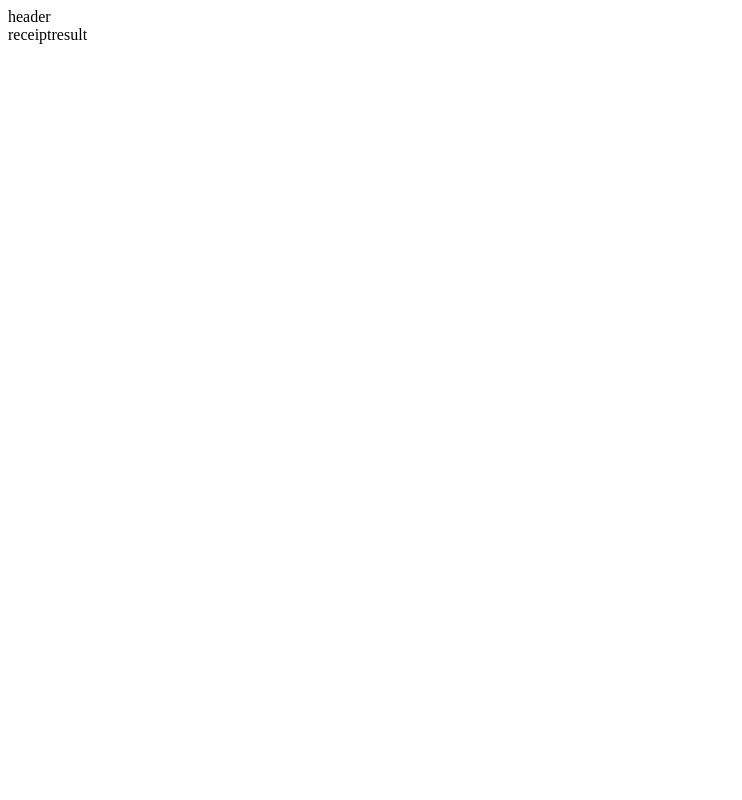
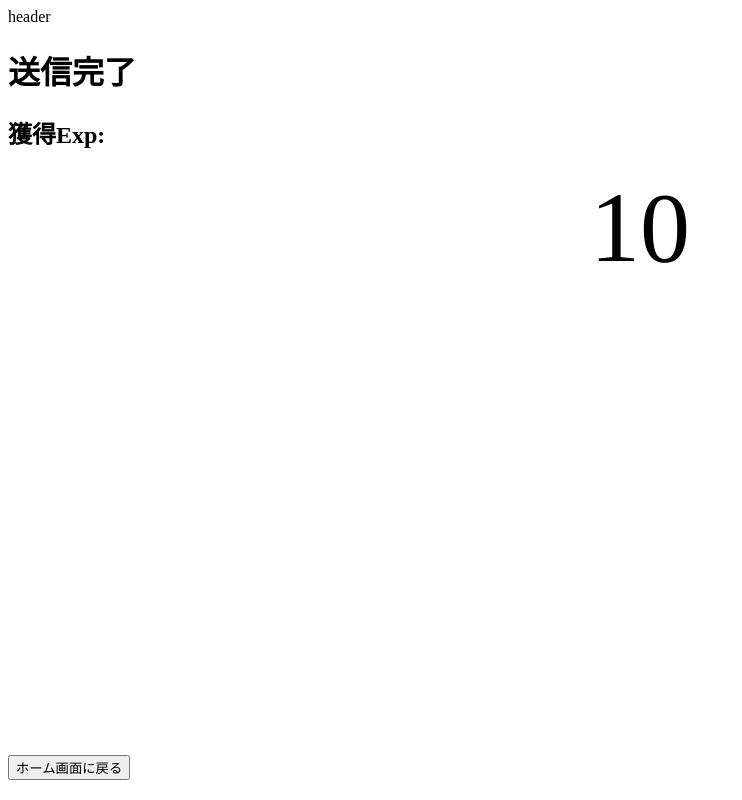
Before and after one commit to Tamashoo/Rakuten_summer_intern, a Vue app in the folder client/: page /receiptresult in a window 1280 px wide. Shown: the whole page, without its empty margins (0-742 px from the left). Built offline with nearby package versions, Linux system fonts and the light colour scheme.

Commit message:
#23 receiptresultのページを作成

```diff
--- a/client/src/pages/Receiptresult.vue
+++ b/client/src/pages/Receiptresult.vue
@@ -1,8 +1,26 @@
 <script setup>
+import { ref } from 'vue';
+import axios from 'axios';
+import { useRouter } from 'vue-router';
+
+const Router = useRouter();
+
+const result = ref(10);
 
 </script>
 <template>
-    <div>receiptresult</div>
+    <h1>送信完了</h1>
+    <h2>獲得Exp:</h2>
+    <div class="Result">{{ result }}</div>
+    <button @click="Router.push('/home')" class="HomeBtn">ホーム画面に戻る</button>
 </template>
 <style>
+.Result{
+    text-align: center;
+    font-size: 100px;
+}
+.HomeBtn{
+    position: absolute;
+    bottom: 20px;
+}
 </style>
```
